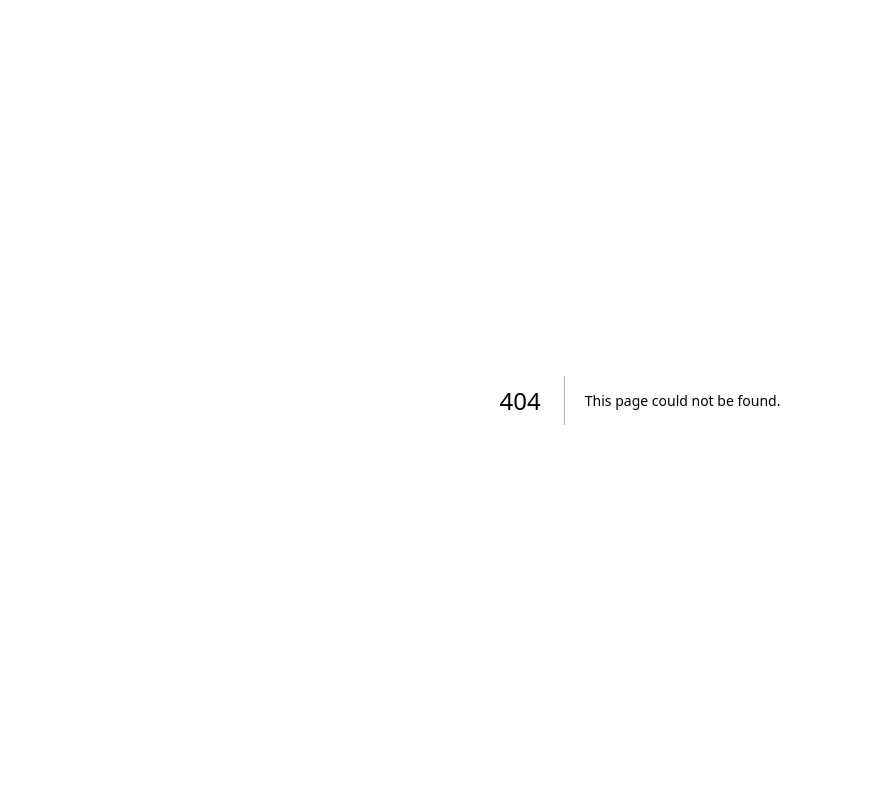
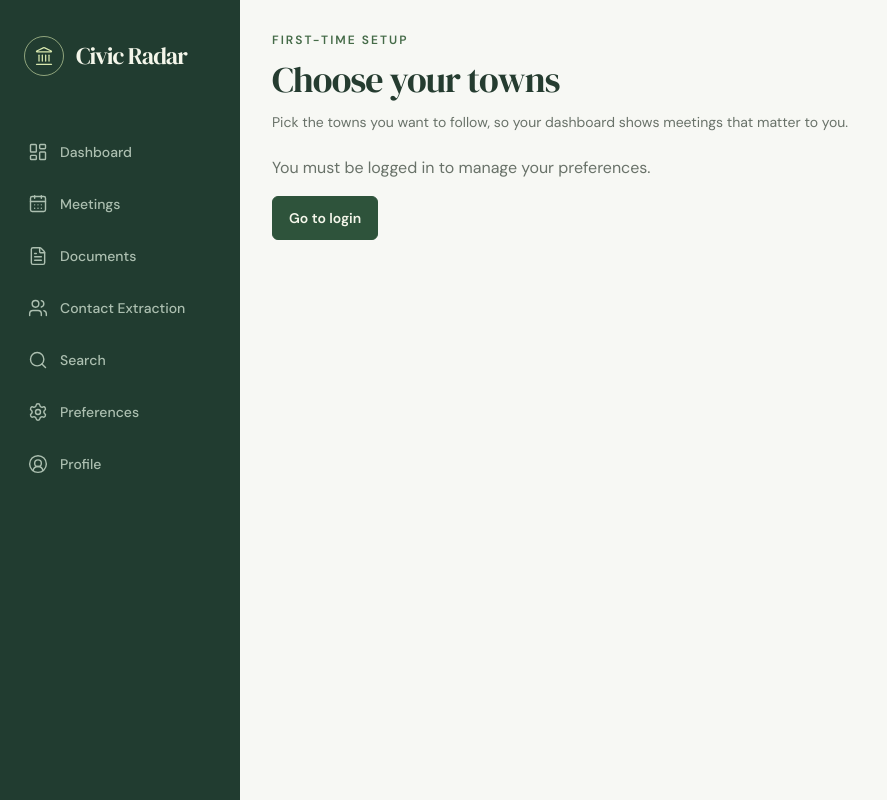
Before and after one commit to Civic-Radar/civicradar-project, a Next.js app: page /setup in a window 1280 px wide. Before the commit this address had no page. Shown: the whole page, without its empty margins (0-887 px from the left). Built offline with nearby package versions, Linux system fonts and the light colour scheme.

Commit message:
Task 107.1-3 Create the setup page that opens with the town selection section

```diff
--- /dev/null
+++ b/app/(app)/setup/page.tsx
@@ -0,0 +1,15 @@
+import PageShell from '../../components/ui/PageShell';
+import TownPreferences from '../preferences/TownPreferences';
+
+export default function SetupPage() {
+  return (
+    <PageShell eyebrow="First-time setup" title="Choose your towns">
+      <p className="mt-3 max-w-prose text-sm text-fg-muted">
+        Pick the towns you want to follow, so your dashboard shows meetings that matter to you.
+      </p>
+      <div className="mt-6 max-w-xl">
+        <TownPreferences />
+      </div>
+    </PageShell>
+  );
+}
```
